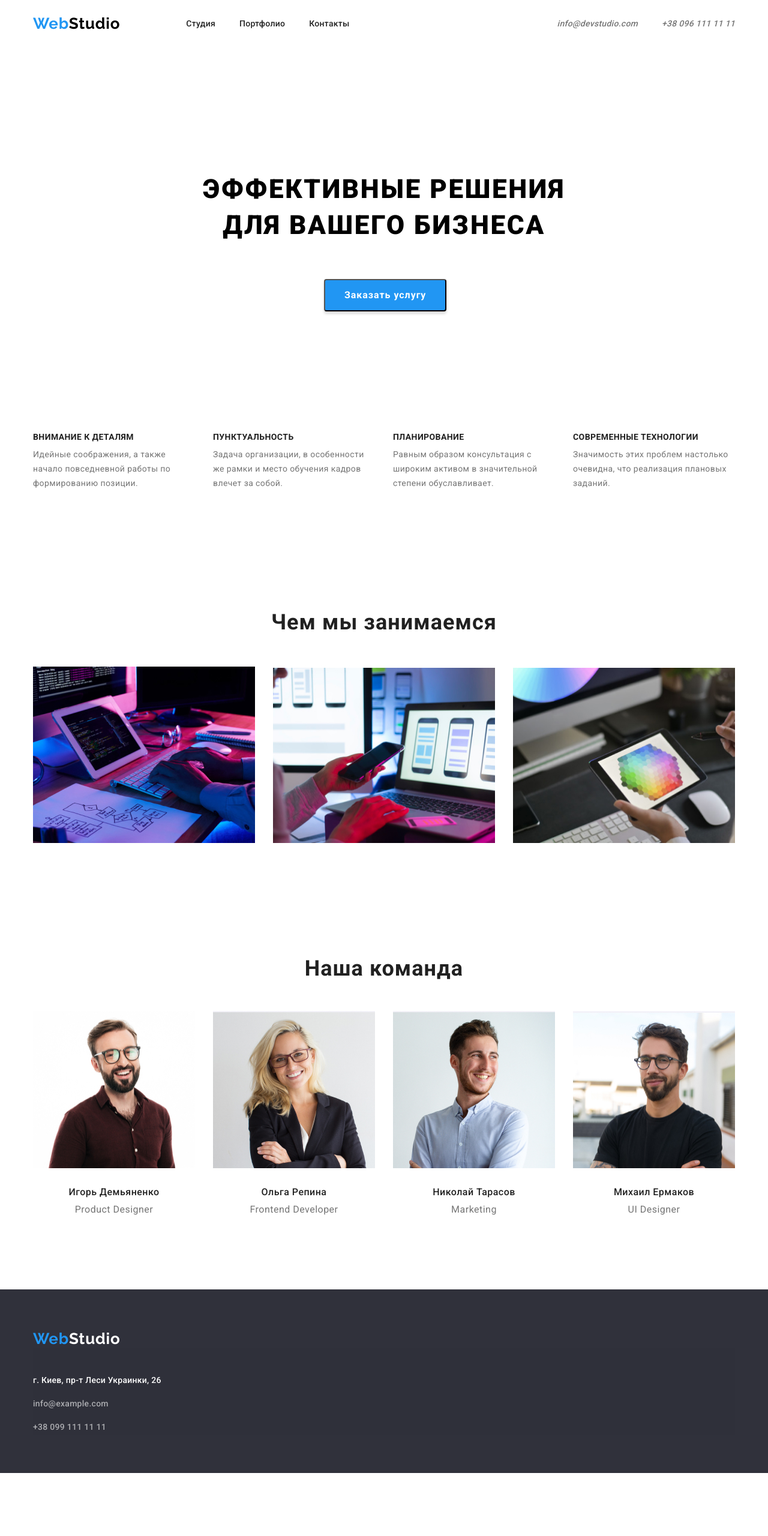
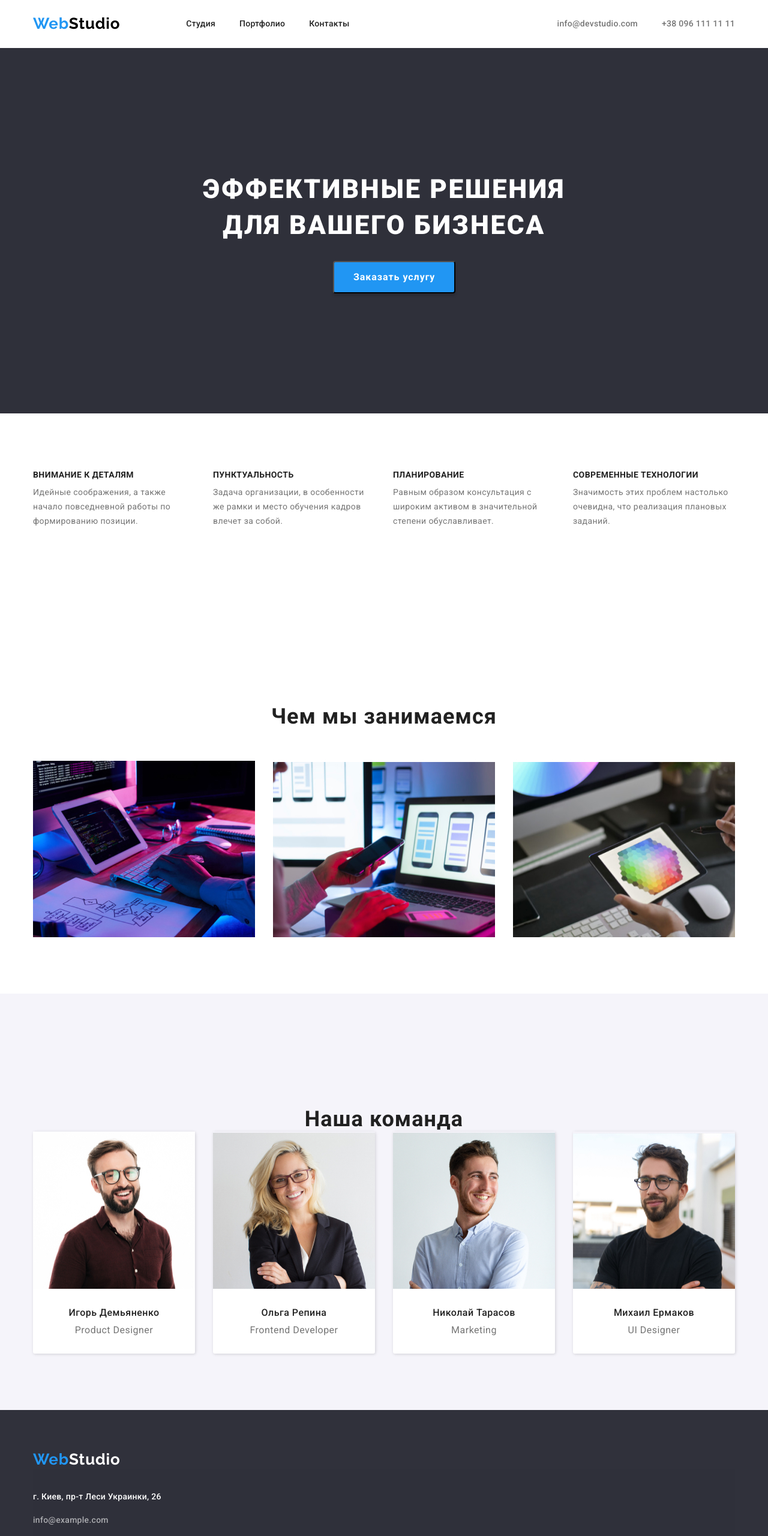
Before and after one commit to KatjaSalynko/goit-markup-hw-03, a plain HTML site: page index.html in a window 1280 px wide. Shown: the top 2560 px of the page at 60% size. Before the commit the page ends 2455 px from the top, so only its background shows below. Drawn offline with nearby package versions, Linux system fonts and the light colour scheme.

Commit message:
Добавлено стили и паддинги

```diff
--- a/css/styles.css
+++ b/css/styles.css
@@ -28,6 +28,12 @@ body {
 .address-menu {
     font-style: normal;
 }
+
+.address-menu-header{
+    font-style: normal;
+}
+
+
 .address-menu-footer {
     background-color: #2F303A;
 }
@@ -138,6 +144,9 @@ color: #757575;
 /* ===========END HEADER============= */
 
 /* ===========HERO============= */
+.hero{
+    background-color: #2F303A;
+}
 .hero-title{
 font-family: 'Roboto', sans-serif;
 font-weight: 900;
@@ -150,27 +159,24 @@ padding-top: 205px;
 padding-bottom: 30px;
 padding-left: 281px;
 padding-right: 281px;
-/* color: #FFFFFF */
+color: #FFFFFF;
 }
 .hero-title-btn{
 min-width: 200px;
 background: #2196F3;
 box-shadow: 0px 4px 4px rgba(0, 0, 0, 0.15);
 border-radius: 4px;
-margin-left: 485px;
-margin-bottom: 201px;
-margin-top: 30px;
+margin-left: 500px;
+margin-bottom: 200px;
 
 font-family: 'Roboto', sans-serif;
 font-weight: bold;
 font-size: 16px;
 line-height: 1.875;
-display: flex;
-align-items: center;
-text-align: center;
 letter-spacing: 0.06em;
 padding: 10px 32px;
 cursor: pointer;
+
 
 color: #FFFFFF;
 }
@@ -187,6 +193,7 @@ color: #FFFFFF;
 .description-list{
     display: flex;
     margin-bottom: 94px;
+    padding-top: 94px;
 }
 .description-list-item:not(:last-child){
     margin-right: 30px;
@@ -219,6 +226,7 @@ color: #757575;
 /* ===========RESPONSIBILITIES============== */
 .responsibilities-title-list{
     display: flex;
+    padding-bottom: 94px;
 }
 
 .responsibilities-title-item:not(:last-child){
@@ -232,11 +240,15 @@ font-size: 36px;
 line-height: 1.167;
 text-align: center;
 letter-spacing: 0.03em;
+padding-top: 94px;
 padding-bottom: 50px;
 color: #212121;
 }
 /* ===========END RESPONSIBILITIES============== */
 /* =========== TEAM ============== */
+.team{
+    background-color: rgba(245,244,250,1);
+}
 .team-title{
 font-weight: bold;
 font-size: 36px;
@@ -245,8 +257,6 @@ text-align: center;
 letter-spacing: 0.03em;
 
 padding-top: 188px;
-padding-bottom: 50px;
-
 color: #212121;
 }
 
@@ -257,6 +267,13 @@ color: #212121;
 
 .team-title-item:not(:last-child){
     margin-right: 30px;
+}
+
+.team-title-item{
+    box-sizing: border-box;
+    background-color: white;
+    border-radius: 3px;
+    box-shadow: 1px 1px 5px rgba(0, 0, 0, 0.15);
 }
 
 .team-undertitle{
@@ -286,6 +303,10 @@ color: #757575;
 }
 /* =========== END TEAM ============== */
 /* =========== CONTACT INFORMATION ============= */
+.footer .logo{
+    padding-top: 60px;
+}
+
 .footer {
     background-color: hsl(235deg 10% 21%);
 }
@@ -309,7 +330,8 @@ color: #757575;
     color: #FFFFFF;
 }
 .address-list{
-    padding-top: 27px;
+    padding-top: 20px;
+    padding-bottom: 60px;
 }
 .address-list-item {
 font-family: 'Roboto', sans-serif;
```
